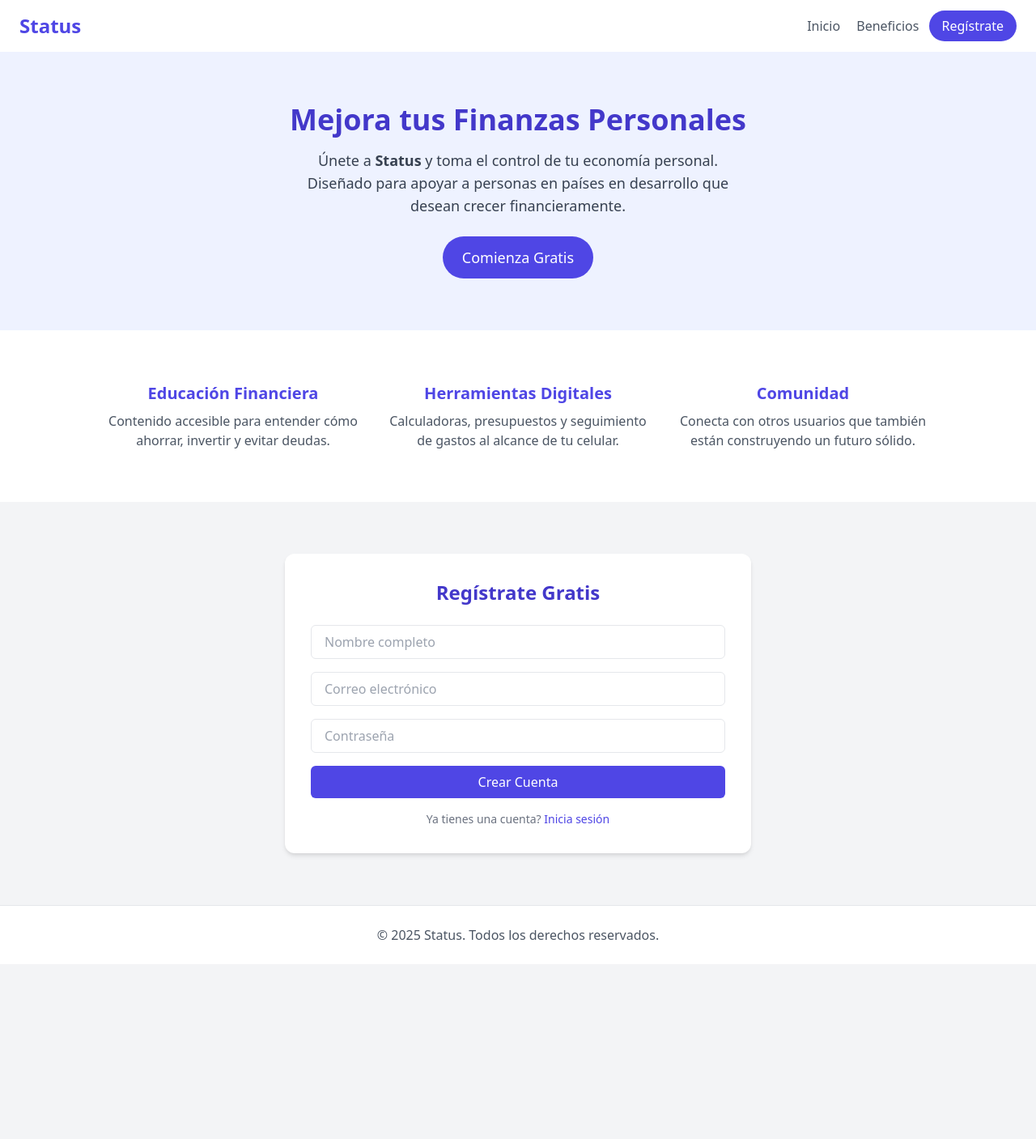
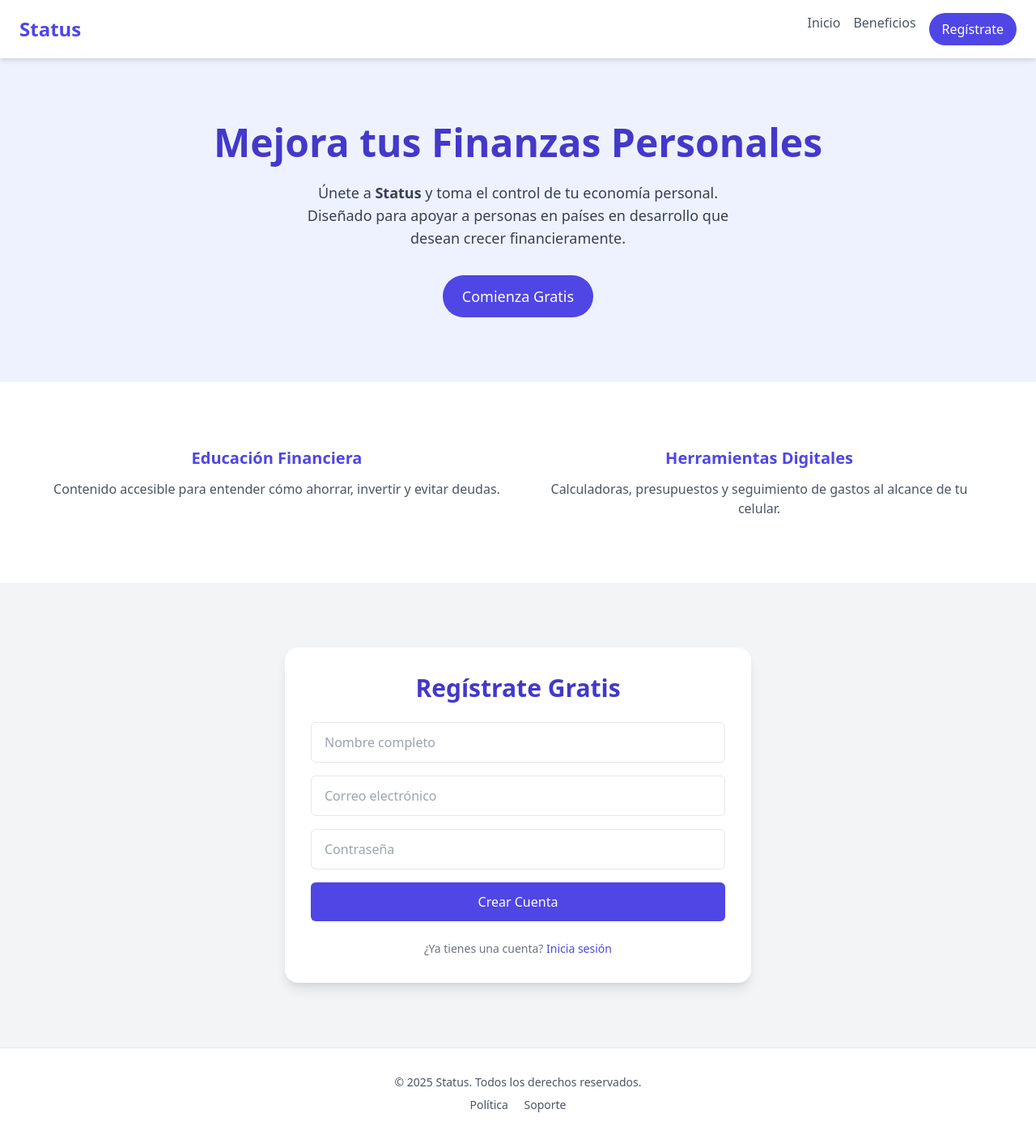
Before and after one commit to youngnigth/Landing, a plain HTML site: page index.html in a window 1280 px wide. Shown: the whole page at 81% size. Before the commit the page ends 1191 px from the top, so only its background shows below. Drawn offline with nearby package versions, Linux system fonts and the light colour scheme.

Commit message:
Add files via upload

```diff
--- a/index.html
+++ b/index.html
@@ -6,60 +6,71 @@
   <title>Status – Crece tus Finanzas</title>
   <link href="https://cdn.jsdelivr.net/npm/tailwindcss@2.2.19/dist/tailwind.min.css" rel="stylesheet"/>
 </head>
-<body class="bg-gray-100 font-sans">
+<body class="bg-gray-100 font-sans text-gray-800">
 
-  <header class="bg-white shadow-md">
+  <!-- Header -->
+  <header class="bg-white shadow-md sticky top-0 z-50">
     <div class="max-w-7xl mx-auto px-6 py-4 flex justify-between items-center">
       <h1 class="text-2xl font-bold text-indigo-600">Status</h1>
-      <nav>
-        <a href="https://youngnigth.github.io/Landing/" class="text-gray-600 hover:text-indigo-600 mx-2">Inicio</a>
-        <a href="#features" class="text-gray-600 hover:text-indigo-600 mx-2">Beneficios</a>
-        <a href="#register" class="text-white bg-indigo-600 px-4 py-2 rounded-full hover:bg-indigo-700">Regístrate</a>
+      <nav class="flex space-x-4">
+        <a href="https://youngnigth.github.io/Landing/" class="text-gray-600 hover:text-indigo-600 transition">Inicio</a>
+        <a href="#features" class="text-gray-600 hover:text-indigo-600 transition">Beneficios</a>
+        <a href="#register" class="text-white bg-indigo-600 px-4 py-2 rounded-full hover:bg-indigo-700 transition">Regístrate</a>
       </nav>
     </div>
   </header>
 
-  <section class="text-center py-16 px-6 bg-indigo-50">
-    <h2 class="text-4xl font-bold text-indigo-700">Mejora tus Finanzas Personales</h2>
-    <p class="mt-4 text-gray-700 text-lg max-w-xl mx-auto">
+  <!-- Hero Section -->
+  <section class="text-center py-20 px-6 bg-indigo-50">
+    <h2 class="text-4xl md:text-5xl font-bold text-indigo-700">Mejora tus Finanzas Personales</h2>
+    <p class="mt-6 text-gray-700 text-lg max-w-xl mx-auto">
       Únete a <strong>Status</strong> y toma el control de tu economía personal. Diseñado para apoyar a personas en países en desarrollo que desean crecer financieramente.
     </p>
-    <a href="#register" class="mt-6 inline-block bg-indigo-600 text-white px-6 py-3 rounded-full text-lg hover:bg-indigo-700">Comienza Gratis</a>
+    <a href="#register" class="mt-8 inline-block bg-indigo-600 text-white px-6 py-3 rounded-full text-lg hover:bg-indigo-700 transition">Comienza Gratis</a>
   </section>
 
-  <section id="features" class="py-16 px-6 bg-white">
-    <div class="max-w-5xl mx-auto grid md:grid-cols-3 gap-8 text-center">
+<!-- Features Section -->
+<section id="features" class="py-20 px-6 bg-white">
+  <div class="max-w-6xl mx-auto grid sm:grid-cols-2 md:grid-cols-2 gap-10 text-center">
     <div>
-        <h3 class="text-xl font-semibold text-indigo-600">Educación Financiera</h3>
-        <p class="text-gray-600 mt-2">Contenido accesible para entender cómo ahorrar, invertir y evitar deudas.</p>
+      <h3 class="text-xl font-semibold text-indigo-600">
+        <a href="https://youngnigth.github.io/YD/index.html" target="_blank">Educación Financiera</a>
+      </h3>
+      <p class="text-gray-600 mt-3">Contenido accesible para entender cómo ahorrar, invertir y evitar deudas.</p>
     </div>
     <div>
-       <h3 class="text-xl font-semibold text-indigo-600"> <a href="https://youngnigth.github.io/Tool/">Herramientas Digitales</a></h3>
-        <p class="text-gray-600 mt-2">Calculadoras, presupuestos y seguimiento de gastos al alcance de tu celular.</p>
-      </div>
-      <div>
-        <h3 class="text-xl font-semibold text-indigo-600"><a href="https://youngnigth.github.io/YD/index.html"> Comunidad</a></h3>
-        <p class="text-gray-600 mt-2">Conecta con otros usuarios que también están construyendo un futuro sólido.</p>
-
+      <h3 class="text-xl font-semibold text-indigo-600">
+        <a href="https://youngnigth.github.io/Tool/" target="_blank">Herramientas Digitales</a>
+      </h3>
+      <p class="text-gray-600 mt-3">Calculadoras, presupuestos y seguimiento de gastos al alcance de tu celular.</p>
     </div>
   </div>
 </section>
 
-  <section id="register" class="py-16 px-6 bg-gray-100">
-    <div class="max-w-xl mx-auto bg-white p-8 rounded-xl shadow-md">
-      <h2 class="text-2xl font-bold text-indigo-700 text-center mb-6">Regístrate Gratis</h2>
+  <!-- Register Section -->
+  <section id="register" class="py-20 px-6 bg-gray-100">
+    <div class="max-w-xl mx-auto bg-white p-8 rounded-2xl shadow-lg">
+      <h2 class="text-3xl font-bold text-indigo-700 text-center mb-6">Regístrate Gratis</h2>
       <form action="#" method="POST" class="space-y-4">
-        <input type="text" placeholder="Nombre completo" required class="w-full px-4 py-2 border rounded-md focus:outline-none focus:ring-2 focus:ring-indigo-500"/>
-        <input type="email" placeholder="Correo electrónico" required class="w-full px-4 py-2 border rounded-md focus:outline-none focus:ring-2 focus:ring-indigo-500"/>
-        <input type="password" placeholder="Contraseña" required class="w-full px-4 py-2 border rounded-md focus:outline-none focus:ring-2 focus:ring-indigo-500"/>
-        <button type="submit" class="w-full bg-indigo-600 text-white py-2 rounded-md hover:bg-indigo-700">Crear Cuenta</button>
+        <input type="text" placeholder="Nombre completo" required class="w-full px-4 py-3 border rounded-md focus:outline-none focus:ring-2 focus:ring-indigo-500"/>
+        <input type="email" placeholder="Correo electrónico" required class="w-full px-4 py-3 border rounded-md focus:outline-none focus:ring-2 focus:ring-indigo-500"/>
+        <input type="password" placeholder="Contraseña" required class="w-full px-4 py-3 border rounded-md focus:outline-none focus:ring-2 focus:ring-indigo-500"/>
+        <button type="submit" class="w-full bg-indigo-600 text-white py-3 rounded-md hover:bg-indigo-700 transition">Crear Cuenta</button>
       </form>
-      <p class="text-center text-sm text-gray-500 mt-4">Ya tienes una cuenta? <a href="https://youngnigth.github.io/login/index.html#register" class="text-indigo-600 hover:underline">Inicia sesión</a></p>
+      <p class="text-center text-sm text-gray-500 mt-6">
+        ¿Ya tienes una cuenta?
+        <a href="https://youngnigth.github.io/login/index.html#register" class="text-indigo-600 hover:underline">Inicia sesión</a>
+      </p>
     </div>
   </section>
 
-  <footer class="bg-white border-t py-6 text-center text-gray-600">
-    © 2025 Status. Todos los derechos reservados.
+  <!-- Footer -->
+  <footer class="bg-white border-t py-8 text-center text-sm text-gray-600">
+    <p>© 2025 Status. Todos los derechos reservados.</p>
+    <div class="mt-2 space-x-4">
+      <a href="#" class="hover:text-indigo-600 transition">Política</a>
+      <a href="#" class="hover:text-indigo-600 transition">Soporte</a>
+    </div>
   </footer>
 
 </body>
```
Lines whose indentation alone changed are shown as unchanged.
